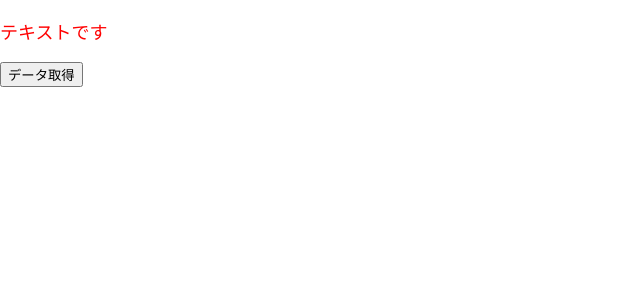
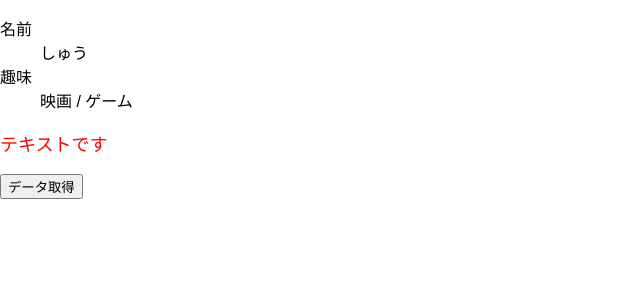
Before and after one commit to shusaku009/react-typescript-practice-udemy, a React (Create React App) app: page / in a window 1280 px wide. Shown: the top 300 px of the page, without its empty margins (0-640 px from the left). Built offline with nearby package versions, Linux system fonts and the light colour scheme.

Commit message:
add: オプショナルチェイニングでnull安全なコードを書く

```diff
--- a/src/App.tsx
+++ b/src/App.tsx
@@ -5,6 +5,13 @@
 import { Todo } from './Todo';
 import { TodoType } from './types/todo';
 import { Text } from './Text';
+import { UserProfile } from './UserProfile';
+import { User } from './types/user';
+
+const user: User = {
+  name: "しゅう",
+  hobbies: ["映画", "ゲーム"]
+}
 
 function App() {
   const [todos, setTodos] = useState<Array<TodoType>>([]);
@@ -17,6 +24,7 @@
   };
   return (
     <div className="App">
+      < UserProfile user={user} />
       <Text color="red" fontSize="18px" />
       <button onClick={onClickFetchData}>データ取得</button>
       {todos.map((todo) => (
--- /dev/null
+++ b/src/UserProfile.tsx
@@ -0,0 +1,18 @@
+import { VFC } from "react";
+import { User } from "./types/user";
+
+type Props = {
+  user: User;
+};
+
+export const UserProfile: VFC<Props> = (props) => {
+  const { user } = props;
+  return (
+    <dl>
+      <dt>名前</dt>
+      <dd>{user.name}</dd>
+      <dt>趣味</dt>
+      <dd>{user.hobbies?.join(" / ")}</dd>
+    </dl>
+  );
+};
--- /dev/null
+++ b/src/types/user.ts
@@ -0,0 +1,4 @@
+export type User = {
+  name: string;
+  hobbies?: Array<string>;
+}
```
